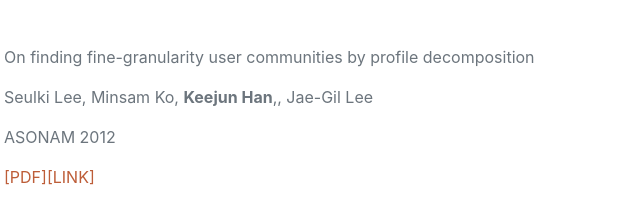
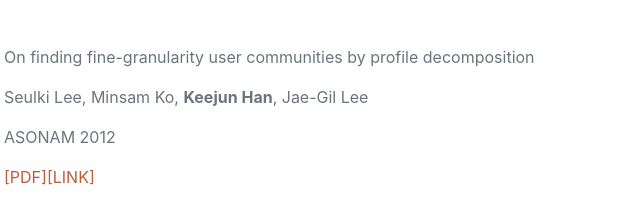
Before and after one commit to keejun-han/keejun-han.github.io, a plain HTML site: page index.html in a window 1280 px wide. Shown: the part 5075-5275 px from the top of the page, 316-956 px from the left. Drawn offline with nearby package versions, Linux system fonts and the light colour scheme; files whose address does not match are found by name; a web font is replaced by a local one.

Commit message:
typo correction

```diff
--- a/index.html
+++ b/index.html
@@ -254,7 +254,7 @@
                     <div class="d-flex flex-column flex-md-row justify-content-between mb-5">
                         <div class="flex-grow-1">
                             <p>On finding fine-granularity user communities by profile decomposition</p>
-                            <p>Seulki Lee, Minsam Ko, <strong>Keejun Han</strong>,, Jae-Gil Lee</p>
+                            <p>Seulki Lee, Minsam Ko, <strong>Keejun Han</strong>, Jae-Gil Lee</p>
                             <p>ASONAM 2012</p>
                             <p><a href="./ASONAM_2012.pdf" target="_blank">[PDF]</a><a href="https://ieeexplore.ieee.org/abstract/document/6425698" target="_blank">[LINK]</a></p>
                         </div>
```
